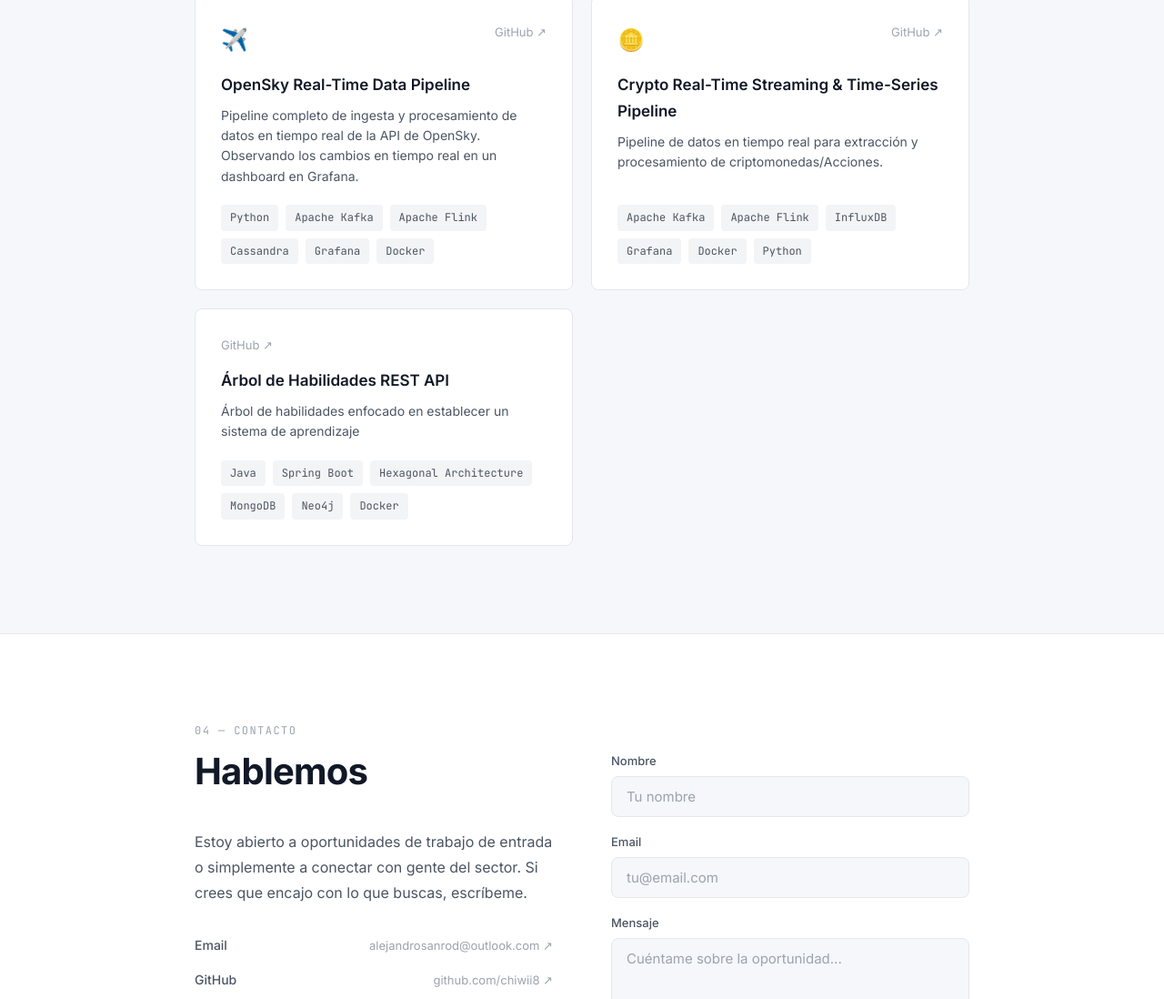
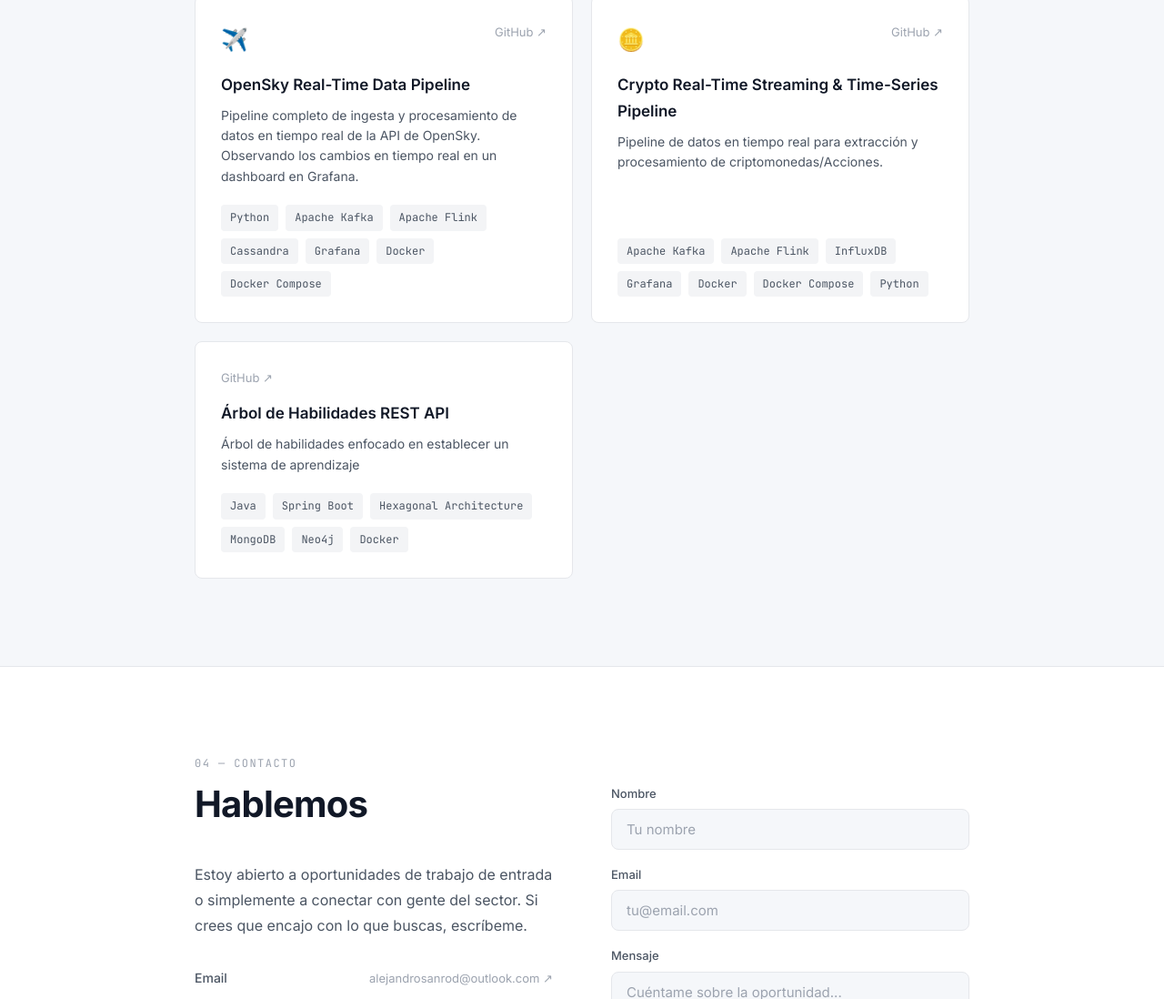
Before and after one commit to chiwii8/chiwii8.github.io, a plain HTML site: page index.html in a window 1280 px wide. Shown: the part 2655-3753 px from the top of the page at 91% size. Drawn offline with Linux system fonts and the light colour scheme.

Commit message:
Update index.html

```diff
--- a/index.html
+++ b/index.html
@@ -194,6 +194,7 @@
             <span class="tag">Cassandra</span>
             <span class="tag">Grafana</span>
             <span class="tag">Docker</span>
+            <span class="tag">Docker Compose</span>
           </div>
         </div>
 
@@ -214,6 +215,7 @@
             <span class="tag">InfluxDB</span>
             <span class="tag">Grafana</span>
             <span class="tag">Docker</span>
+            <span class="tag">Docker Compose</span>
             <span class="tag">Python</span>
           </div>
         </div>
```
